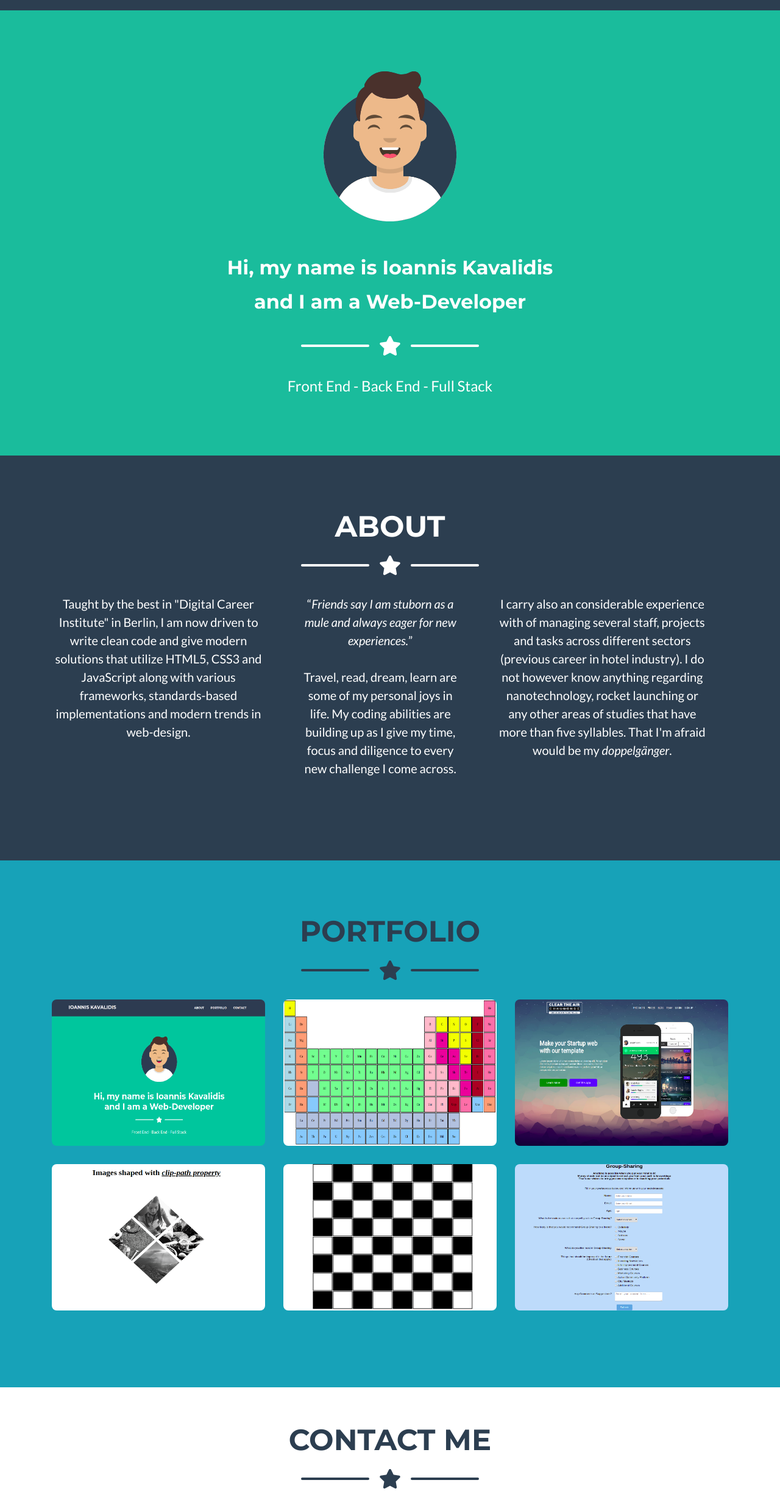
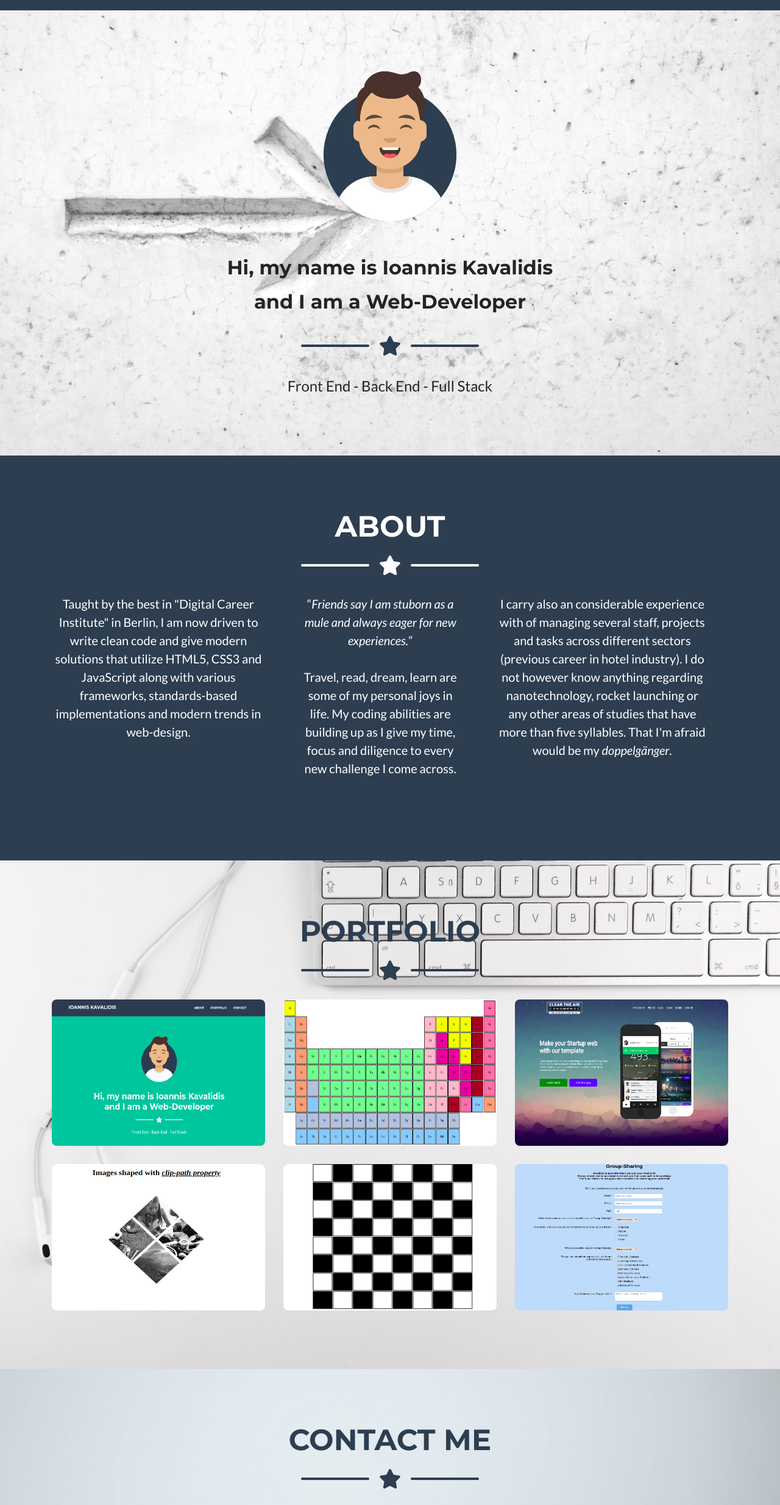
Before and after one commit to Ioannis-Kavalidis/myPortfolio, a plain HTML site: page index.html in a window 1280 px wide. Shown: the part 92-2560 px from the top of the page at 61% size. Drawn offline with Linux system fonts and the light colour scheme.

Commit message:
put background images

```diff
--- a/css/style.css
+++ b/css/style.css
@@ -19,6 +19,33 @@ span {
   text-align: center;
 }
 
+.masthead {
+  background-image: url(../img/arrow.jpeg);
+  background-position: center center;
+  background-attachment: fixed;
+  background-size: cover;
+}
+
+#portfolio {
+  background-image: url(../img/mac2.jpeg);
+  background-position: center center;
+  background-repeat: no-repeat;
+  background-attachment: fixed;
+  background-size: cover;
+}
+
+#contact {
+  background-image: url(../img/mac1.jpg);
+  background-position: center center;
+  background-repeat: no-repeat;
+  background-attachment: fixed;
+  background-size: cover;
+}
+
+.form-group {
+  border-color: grey;
+}
+
 #pic1,
 #pic2,
 #pic3,
--- a/index.html
+++ b/index.html
@@ -82,7 +82,7 @@
     </nav>
 
     <!-- Masthead -->
-    <header class="masthead bg-primary text-white text-center">
+    <header class="masthead bg-primary text-black text-center">
       <div class="container d-flex align-items-center flex-column">
         <!-- Masthead Avatar Image -->
         <img class="masthead-avatar mb-5" src="img/avataaars.svg" alt="" />
@@ -94,7 +94,7 @@
         </h1>
 
         <!-- Icon Divider -->
-        <div class="divider-custom divider-light">
+        <div class="divider-custom divider-dark">
           <div class="divider-custom-line"></div>
           <div class="divider-custom-icon">
             <i class="fas fa-star"></i>
@@ -744,7 +744,7 @@
                   <div class="form-group">
                     <button
                       type="submit"
-                      class="btn btn-success btn-xl"
+                      class="btn btn-info btn-xl"
                       id="sendMessageButton"
                     >
                       Send
```
Also changed, not shown: img/arrow.jpeg (added), img/mac.jpeg (added), img/mac1.jpg (added), img/mac2.jpeg (added).
